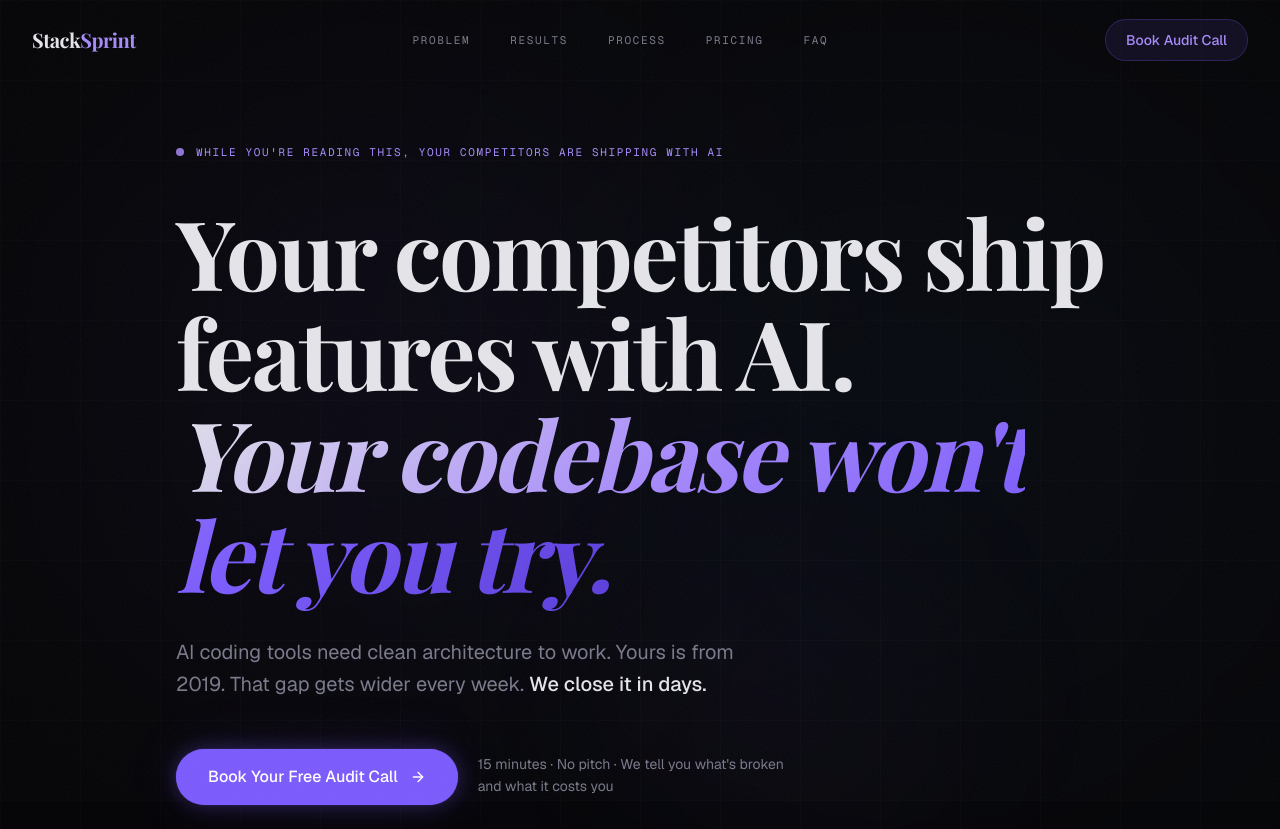
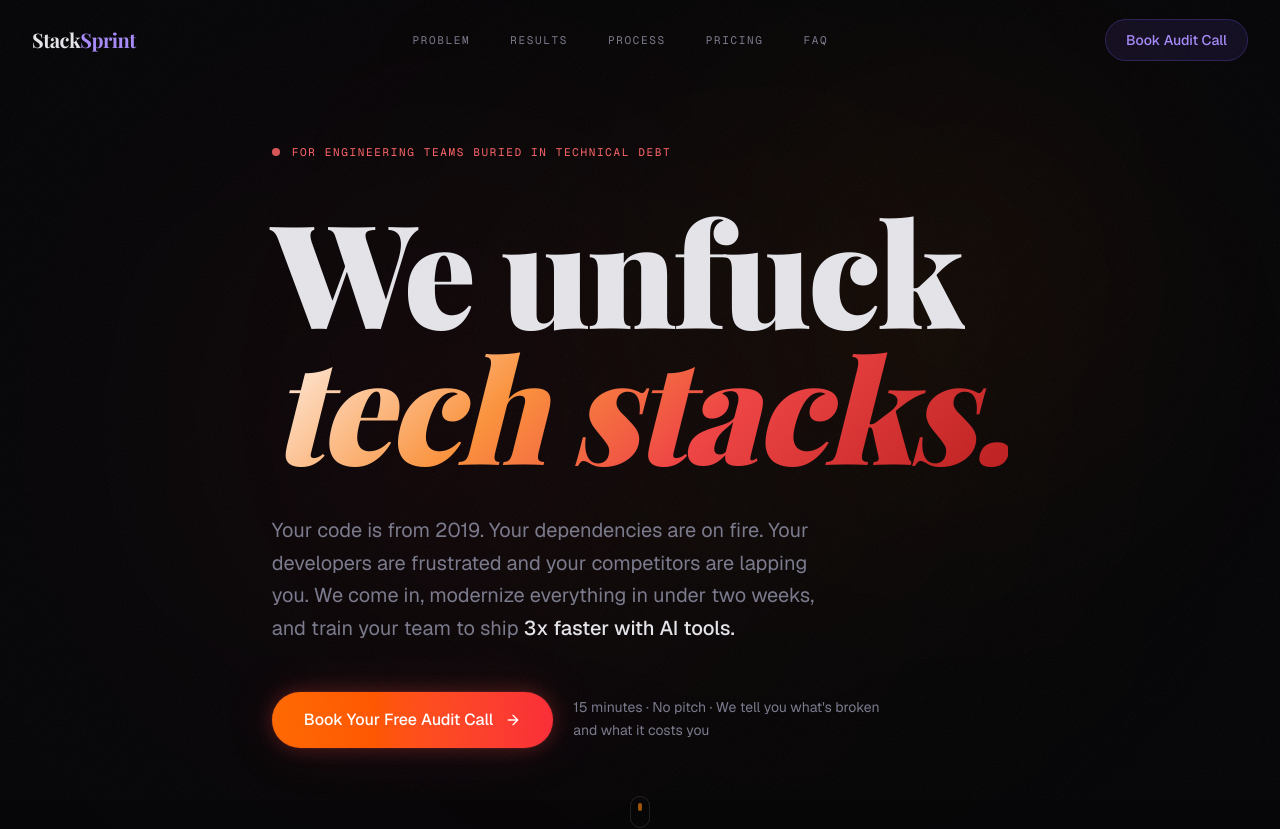
Before and after one commit to marcelfahle/sprintzero, a Next.js app: page / in a window 1280 px wide. Shown: the top 829 px of the page. Built offline with nearby package versions, Linux system fonts and the light colour scheme.

Commit message:
fix: hardcode isBlunt=true on blunt branch
Amp-Thread-ID: https://ampcode.com/threads/T-019cd144-9d15-74cd-88b0-401e1a01715d
Co-authored-by: Amp <amp@ampcode.com>

```diff
--- a/src/app/layout.tsx
+++ b/src/app/layout.tsx
@@ -20,7 +20,7 @@ const playfair = Playfair_Display({
   style: ["normal", "italic"],
 });
 
-const isBlunt = process.env.NEXT_PUBLIC_VARIANT === "blunt";
+const isBlunt = true;
 
 export const metadata: Metadata = {
   title: isBlunt
--- a/src/app/page.tsx
+++ b/src/app/page.tsx
@@ -15,7 +15,7 @@ import { FAQSection } from "@/components/faq-section";
 import { CTASection } from "@/components/cta-section";
 import { Footer } from "@/components/footer";
 
-const isBlunt = process.env.NEXT_PUBLIC_VARIANT === "blunt";
+const isBlunt = true;
 
 export default function Home() {
   return (
```
